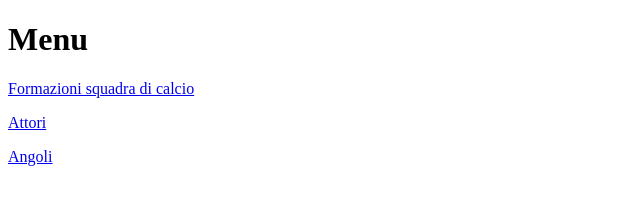
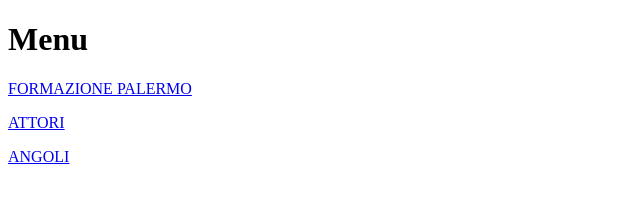
Before and after one commit to ago-pappadia/ago-pappadia.github.io, a plain HTML site: page Menugit.html in a window 1280 px wide. Shown: the full height of the page, 0-640 px from the left. Drawn offline with Linux system fonts and the light colour scheme.

```diff
--- a/Menugit.html
+++ b/Menugit.html
@@ -4,18 +4,19 @@
 		<title>Menu</title>
 		<meta charset="utf-8" />
 		<meta name="viewport" content="width=device-width, initial-scale=1">
-
+		<meta name="author" content="Agostino Pappadia">
+		<meta name="description" content="menu">
 	</head>
 	<body>
 		<h1>Menu</h1>
 		<p>
-			<a href="FormazionePalermo.html" target="_blank">Formazioni squadra di calcio</a>
+			<a href="FormazionePalermo.html" target="_blank">FORMAZIONE PALERMO</a>
 		</p>
 		<p>
-			<a href="attoripappadia.html" target="_blank">Attori</a>
+			<a href="attoripappadia.html" target="_blank">ATTORI</a>
 		</p>
 		<p>
-			<a href="angolipappadia.html" target="_blank">Angoli</a>
+			<a href="angolipappadia.html" target="_blank">ANGOLI</a>
 		</p>
 	</body>
 </html>
```
